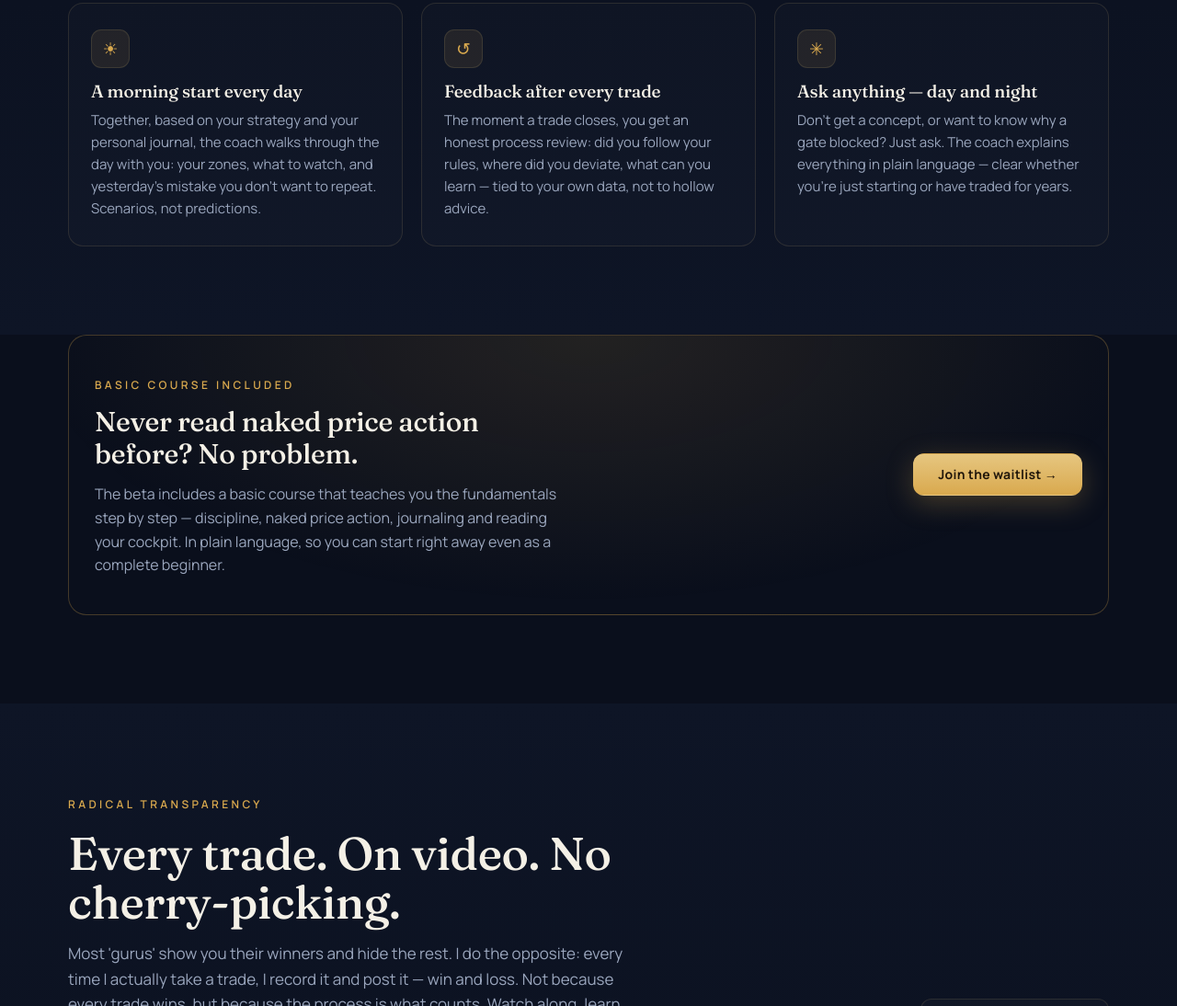
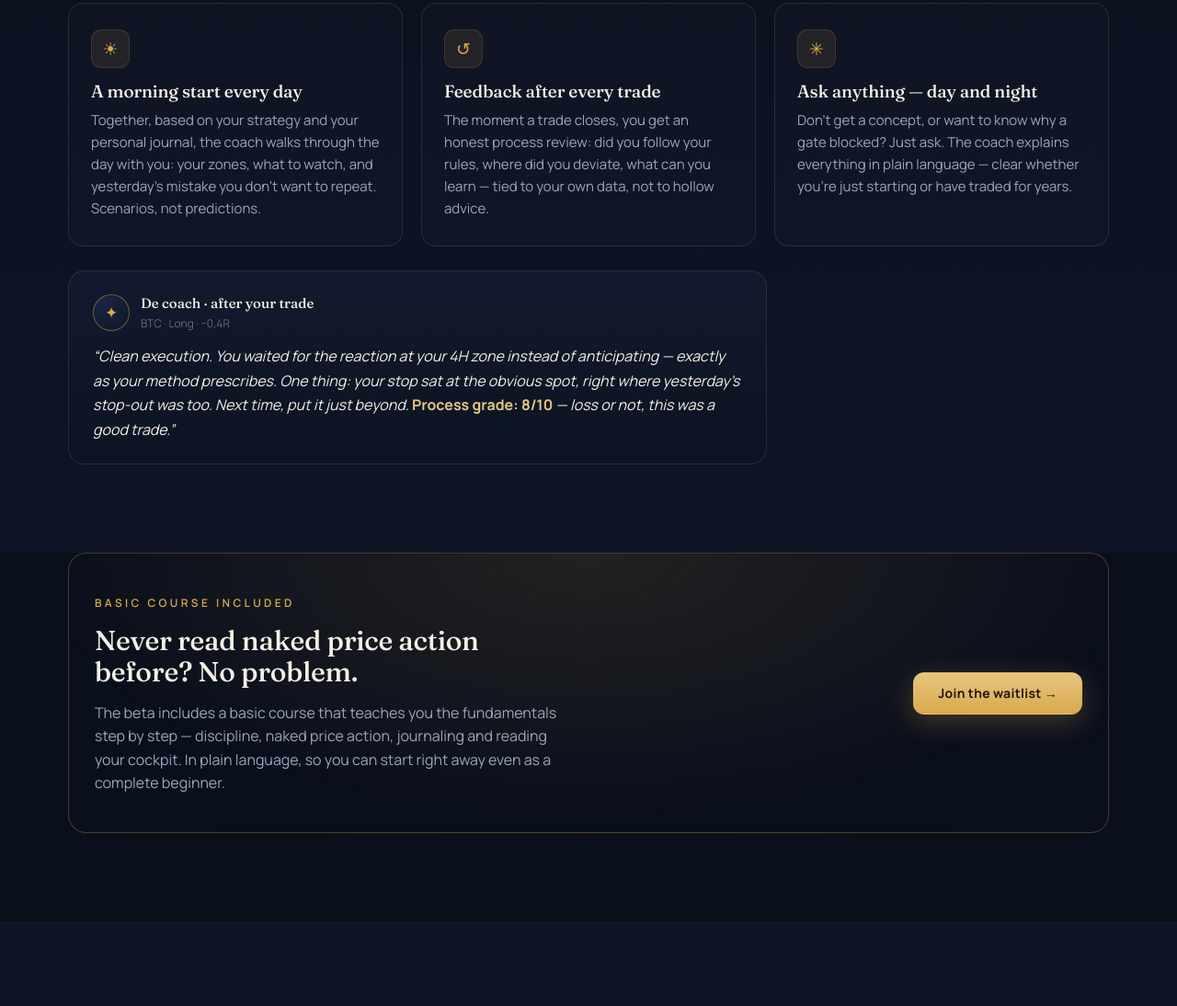
Before and after one commit to wouter1010-prog/mytradingbot-site, a plain HTML site: page index.html in a window 1280 px wide. Shown: the part 3335-4429 px from the top of the page at 92% size. Drawn offline with Linux system fonts and the light colour scheme.

Commit message:
Add concrete post-trade coach example

```diff
--- a/index.html
+++ b/index.html
@@ -366,6 +366,16 @@
         <div class="feat reveal"><div class="ic">↺</div><h3><span data-nl>Feedback ná élke trade</span><span data-en>Feedback after every trade</span></h3><p><span data-nl>Zodra een trade dicht is, krijg je een eerlijke procesbeoordeling: volgde je je regels, waar week je af, wat kun je eruit leren — gekoppeld aan je eigen data, niet aan holle adviezen.</span><span data-en>The moment a trade closes, you get an honest process review: did you follow your rules, where did you deviate, what can you learn — tied to your own data, not to hollow advice.</span></p></div>
         <div class="feat reveal"><div class="ic">✳</div><h3><span data-nl>Vraag maar raak — dag en nacht</span><span data-en>Ask anything — day and night</span></h3><p><span data-nl>Snap je een concept niet, of wil je weten waarom een poort blokkeerde? Vraag het gewoon. De coach legt alles uit in gewone taal — begrijpelijk of je nu net begint of al jaren handelt.</span><span data-en>Don't get a concept, or want to know why a gate blocked? Just ask. The coach explains everything in plain language — clear whether you're just starting or have traded for years.</span></p></div>
       </div>
+      <div class="reveal" style="margin-top:26px;max-width:760px;background:linear-gradient(180deg,rgba(22,31,52,.6),rgba(12,18,32,.6));border:1px solid var(--line);border-radius:18px;padding:24px 26px">
+        <div style="display:flex;align-items:center;gap:12px;margin-bottom:14px">
+          <span style="flex:0 0 auto;width:40px;height:40px;border-radius:50%;background:radial-gradient(120% 120% at 30% 20%,#182742,#0b1322);border:1px solid rgba(217,169,78,.45);display:grid;place-items:center;color:var(--gold);font-family:var(--display);font-size:17px">✦</span>
+          <div style="line-height:1.3"><b style="font-family:var(--display);font-weight:500;font-size:15px">De coach · <span data-nl>na je trade</span><span data-en>after your trade</span></b><br><span style="color:var(--faint);font-size:12px">BTC · Long · −0,4R</span></div>
+        </div>
+        <p style="color:var(--ink);font-size:16px;line-height:1.65;font-style:italic">
+          <span data-nl>“Nette uitvoering. Je wachtte op de reactie op je 4H-zone in plaats van te anticiperen — precies zoals je methode voorschrijft. Eén ding: je stop lag op de voor de hand liggende plek, net waar gisteren je uitstop óók zat. Zet 'm volgende keer er nét voorbij. <b style="color:var(--gold-soft);font-style:normal">Procescijfer: 8/10</b> — verlies of niet, dit was een góéde trade.”</span>
+          <span data-en>“Clean execution. You waited for the reaction at your 4H zone instead of anticipating — exactly as your method prescribes. One thing: your stop sat at the obvious spot, right where yesterday's stop-out was too. Next time, put it just beyond. <b style="color:var(--gold-soft);font-style:normal">Process grade: 8/10</b> — loss or not, this was a good trade.”</span>
+        </p>
+      </div>
     </div>
   </section>
 
```
